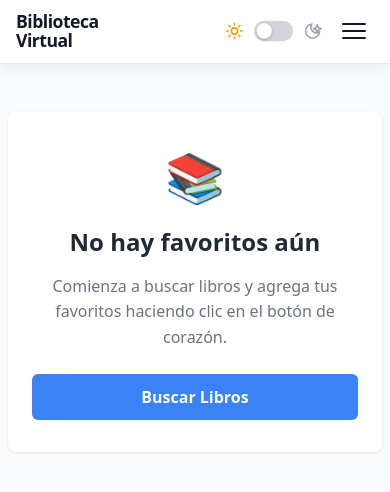
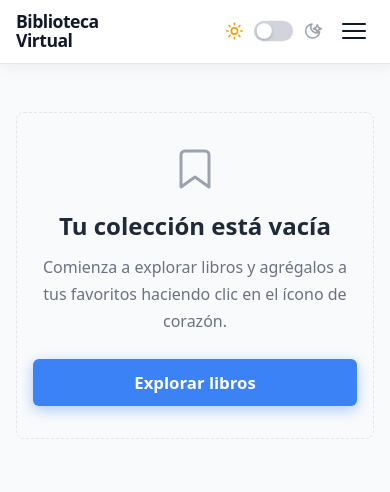
Before and after one commit to David-ZemaP/Biblioteca-virtual, a React (Vite) app: page /favoritos in a window 390 px wide. Shown: the top 492 px of the page. Built offline with nearby package versions, Linux system fonts and the light colour scheme.

Commit message:
feat: Mejora visual en la interfaz de favorites

```diff
--- a/src/pages/Favorites.scss
+++ b/src/pages/Favorites.scss
@@ -3,7 +3,7 @@
 
 .favorites-container {
   min-height: calc(100vh - 70px);
-  padding: $space-8 $space-4;
+  padding: $space-10 $space-4;
   background-color: $color-surface-alt;
   transition: background-color 0.3s ease;
 }
@@ -14,23 +14,44 @@
 
 .favorites-header {
   max-width: $page-width;
-  margin: 0 auto $space-8 auto;
+  margin: 0 auto $space-10 auto;
   text-align: center;
 }
 
 .favorites-header h1 {
-  font-size: 2rem;
-  margin: 0 0 $space-2 0;
-  color: $color-dark-surface;
-  transition: color 0.3s ease;
+  display: flex;
+  align-items: center;
+  justify-content: center;
+  gap: $space-3;
+  font-size: 2.5rem;
+  font-weight: 800;
+  margin: 0 0 $space-3 0;
+  letter-spacing: -0.5px;
+  background: $color-dark-surface;
+  -webkit-background-clip: text;
+  -webkit-text-fill-color: transparent;
+  background-clip: text;
 }
 
 :root.dark-mode .favorites-header h1 {
-  color: $color-dark-text-strong;
+  background: $color-dark-text-strong;
+  -webkit-background-clip: text;
+  -webkit-text-fill-color: transparent;
+  background-clip: text;
+}
+
+.title-icon {
+  color: $color-danger;
+  -webkit-text-fill-color: $color-danger;
+}
+
+:root.dark-mode .title-icon {
+  color: #f87171;
+  -webkit-text-fill-color: #f87171;
 }
 
 .favorites-count {
-  font-size: 1rem;
+  font-size: 1.1rem;
   color: $color-muted;
   margin: 0;
   transition: color 0.3s ease;
@@ -49,26 +70,37 @@
 }
 
 .empty-state {
-  max-width: $card-width;
+  display: flex;
+  flex-direction: column;
+  align-items: center;
+  justify-content: center;
+  max-width: 600px;
   margin: $space-12 auto;
   text-align: center;
   padding: $space-12 $space-8;
-  @include card-surface($space-12 $space-8, $radius-lg, $shadow-card);
-  transition: background-color 0.3s ease;
+  background-color: transparent;
+  border: 2px dashed $color-border;
+  border-radius: $radius-lg;
+  transition: all 0.3s ease;
 }
 
 :root.dark-mode .empty-state {
-  background-color: $color-dark-surface;
+  border-color: $color-dark-border;
 }
 
 .empty-icon {
-  font-size: 4rem;
-  margin-bottom: $space-4;
+  color: #9ca3af;
+  margin-bottom: $space-5;
+}
+
+:root.dark-mode .empty-icon {
+  color: $color-dark-border;
 }
 
 .empty-state h1 {
   font-size: 1.75rem;
-  margin: 0 0 $space-4 0;
+  font-weight: 700;
+  margin: 0 0 $space-3 0;
   color: $color-dark-surface;
   transition: color 0.3s ease;
 }
@@ -78,10 +110,10 @@
 }
 
 .empty-state p {
-  font-size: 1rem;
+  font-size: 1.1rem;
   color: $color-muted;
-  margin: 0 0 $space-6 0;
-  line-height: $line-height-copy;
+  margin: 0 0 $space-8 0;
+  line-height: $line-height-relaxed;
   transition: color 0.3s ease;
 }
 
@@ -90,31 +122,37 @@
 }
 
 .btn {
-  @include button-base($space-3, $space-6, $radius-md);
+  @include button-base($space-3, $space-8, $radius-pill);
+  font-weight: 600;
+  font-size: 1.05rem;
+  display: inline-flex;
+  align-items: center;
+  justify-content: center;
 }
 
 .btn-primary {
   background-color: $color-accent;
-  color: $color-surface;
+  color: #ffffff;
+  box-shadow: 0 4px 14px rgba(59, 130, 246, 0.4);
 }
 
 .btn-primary:hover {
   background-color: $color-accent-dark;
   transform: translateY(-2px);
-  box-shadow: 0 4px 12px rgba(59, 130, 246, 0.3);
+  box-shadow: 0 6px 20px rgba(59, 130, 246, 0.6);
 }
 
 @media (max-width: 768px) {
   .favorites-container {
-    padding: $space-4 $space-2;
+    padding: $space-6 $space-4;
   }
 
   .favorites-header {
-    margin-bottom: $space-6;
+    margin-bottom: $space-8;
   }
 
   .favorites-header h1 {
-    font-size: 1.5rem;
+    font-size: 2rem;
   }
 
   .books-grid {
@@ -123,15 +161,23 @@
   }
 
   .empty-state {
-    margin: $space-8 auto;
-    padding: $space-8 $space-6;
+    margin: $space-6 auto;
+    padding: $space-8 $space-4;
+    border-width: 1px;
   }
 
   .empty-icon {
-    font-size: 3rem;
+    width: 48px;
+    height: 48px;
+    margin-bottom: $space-4;
   }
 
   .empty-state h1 {
     font-size: 1.5rem;
   }
+
+  .empty-state p {
+    font-size: 1rem;
+    margin-bottom: $space-6;
+  }
 }
--- a/src/pages/Favorites.tsx
+++ b/src/pages/Favorites.tsx
@@ -1,7 +1,9 @@
 import { useState, useEffect } from 'react';
+import { Link } from 'react-router-dom';
 import { getFavorites } from '../utils/storage';
 import type { Book } from '../utils/storage';
 import BookCard from '../components/BookCard';
+import Loading from '../components/Loading';
 import './Favorites.scss';
 
 export default function Favorites() {
@@ -27,7 +29,7 @@ export default function Favorites() {
   if (isLoading) {
     return (
       <div className="favorites-container">
-        <p>Cargando...</p>
+        <Loading />
       </div>
     );
   }
@@ -36,14 +38,16 @@ export default function Favorites() {
     return (
       <div className="favorites-container">
         <div className="empty-state">
-          <div className="empty-icon">📚</div>
-          <h1>No hay favoritos aún</h1>
+          <svg className="empty-icon" viewBox="0 0 24 24" width="64" height="64" stroke="currentColor" strokeWidth="1.5" fill="none" strokeLinecap="round" strokeLinejoin="round">
+            <path d="M19 21l-7-5-7 5V5a2 2 0 0 1 2-2h10a2 2 0 0 1 2 2z"></path>
+          </svg>
+          <h1>Tu colección está vacía</h1>
           <p>
-            Comienza a buscar libros y agrega tus favoritos haciendo clic en el botón de corazón.
+            Comienza a explorar libros y agrégalos a tus favoritos haciendo clic en el ícono de corazón.
           </p>
-          <a href="/buscar" className="btn btn-primary">
-            Buscar Libros
-          </a>
+          <Link to="/buscar" className="btn btn-primary">
+            Explorar libros
+          </Link>
         </div>
       </div>
     );
@@ -52,7 +56,12 @@ export default function Favorites() {
   return (
     <div className="favorites-container">
       <header className="favorites-header">
-        <h1>❤️ Mis Favoritos</h1>
+        <h1>
+          <svg viewBox="0 0 24 24" width="32" height="32" stroke="currentColor" strokeWidth="2.5" fill="currentColor" strokeLinecap="round" strokeLinejoin="round" className="title-icon">
+            <path d="M20.84 4.61a5.5 5.5 0 0 0-7.78 0L12 5.67l-1.06-1.06a5.5 5.5 0 0 0-7.78 7.78l1.06 1.06L12 21.23l7.78-7.78 1.06-1.06a5.5 5.5 0 0 0 0-7.78z"></path>
+          </svg>
+          Mis Favoritos
+        </h1>
         <p className="favorites-count">
           Tienes <strong>{favorites.length}</strong> {favorites.length === 1 ? 'libro' : 'libros'} guardado(s)
         </p>
```
